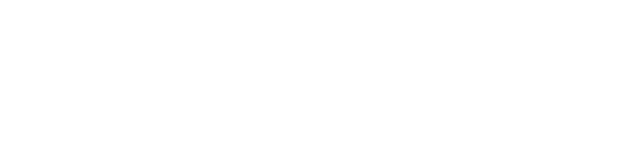
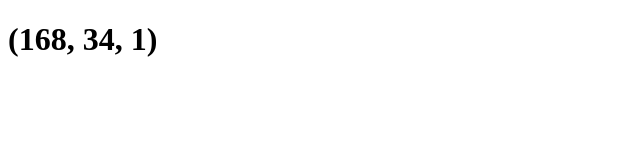
Before and after one commit to reinaldoper/color-guess, a website: page index.html in a window 1280 px wide. Shown: the whole page, without its empty margins (0-640 px from the left). Drawn offline with Linux system fonts and the light colour scheme.

Commit message:
requisito 2

```diff
--- a/index.html
+++ b/index.html
@@ -7,7 +7,9 @@
     <title id="title">Color Guess</title>
 </head>
 <body>
-    <header id="title"></header>
+    <header>
+        <h1 id="rgb-color">(168, 34, 1)</h1>
+    </header>
 
 </body>
 </html>
```
